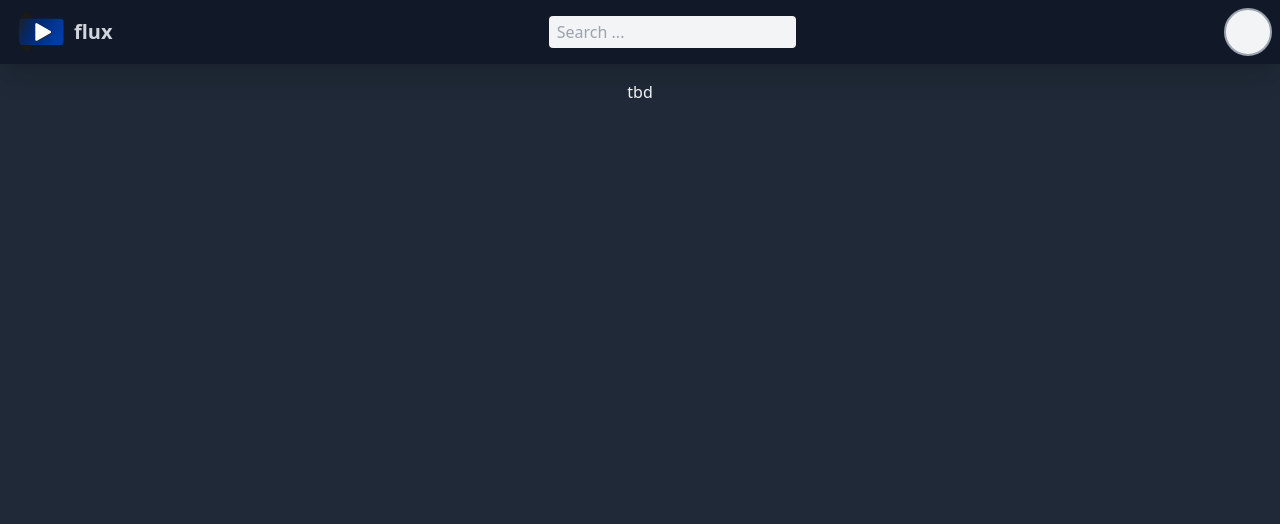
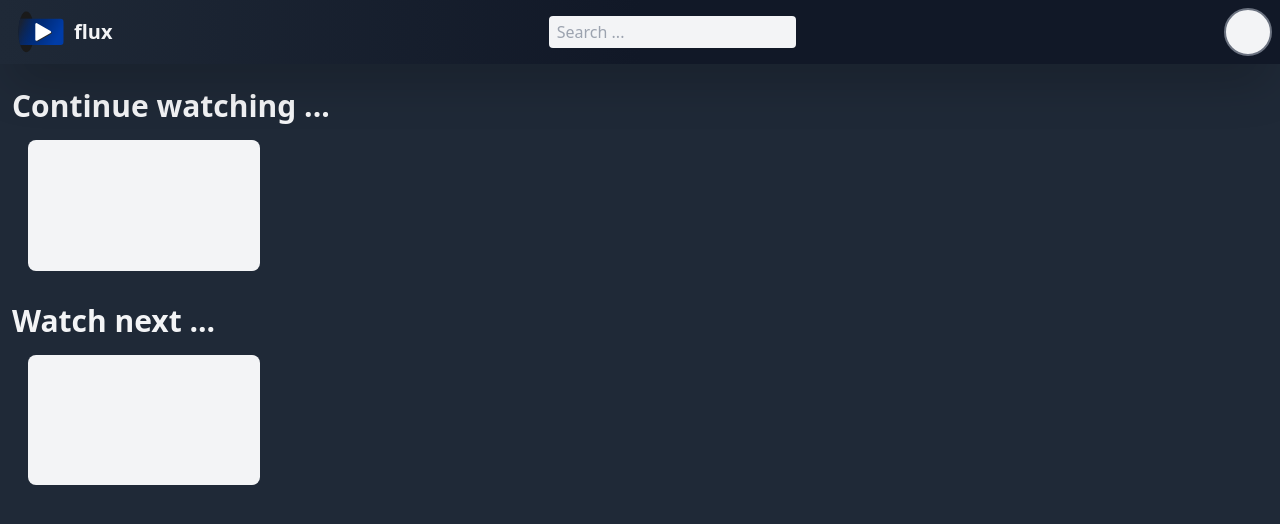
Before and after one commit to RichtersFinger/flux, a React (Create React App) app in the folder frontend/: page / in a window 1280 px wide. Shown: the top 524 px of the page. Built offline with nearby package versions, Linux system fonts and the light colour scheme.

Commit message:
[fe] continue initial mock for app-layout

```diff
--- a/frontend/src/App.tsx
+++ b/frontend/src/App.tsx
@@ -4,10 +4,12 @@ export default function App() {
   return (
     <div className="h-screen w-screen bg-gray-800 overflow-x-clip overflow-y-auto">
       {/* toolbar */}
-      <div className="fixed w-full h-toolbar flex flex-row justify-between items-center bg-gray-900 shadow-xl">
+      <div className="fixed w-full h-toolbar flex flex-row justify-between items-center bg-gradient-to-r from-gray-800 via-gray-900 to-gray-900 shadow-2xl">
+        {/* logo */}
         <div className="mx-2">
-          <Logo className="text-gray-300" src="/favicon.svg" text="flux" />
+          <Logo className="text-gray-100" src="/favicon.svg" text="flux" />
         </div>
+        {/* tools */}
         <div>
           <input
             type="text"
@@ -15,14 +17,30 @@ export default function App() {
             placeholder="Search ..."
           />
         </div>
+        {/* user */}
         <div className="mx-2">
-          <div className="bg-gray-100 border-gray-400 border-2 rounded-full w-12 aspect-square" />
+          <div className="bg-gray-100 border-gray-500 border-2 rounded-full w-12 aspect-square" />
         </div>
       </div>
       {/* content */}
       <div className="mt-toolbar">
-        <div className="h-full flex flex-col text-gray-100 items-center">
-          <span className="p-4">tbd</span>
+        <div className="h-full flex flex-col px-3 py-6 space-y-4">
+          {/* category 1 */}
+          <div>
+            <h5 className="text-3xl font-bold text-gray-100">
+              Continue watching ...
+            </h5>
+            <div className="grid grid-flow-row grid-cols-5 p-2">
+              <div className="m-2 bg-gray-100 rounded-lg hover:shadow-xl hover:cursor-pointer hover:border-2 hover:scale-[1.02] aspect-video transition-transform" />
+            </div>
+          </div>
+          {/* category 2 */}
+          <div>
+            <h5 className="text-3xl font-bold text-gray-100">Watch next ...</h5>
+            <div className="grid grid-flow-row grid-cols-5 p-2">
+              <div className="m-2 bg-gray-100 rounded-lg hover:shadow-xl hover:cursor-pointer hover:border-2 hover:scale-[1.02] aspect-video transition-transform" />
+            </div>
+          </div>
         </div>
       </div>
     </div>
```
